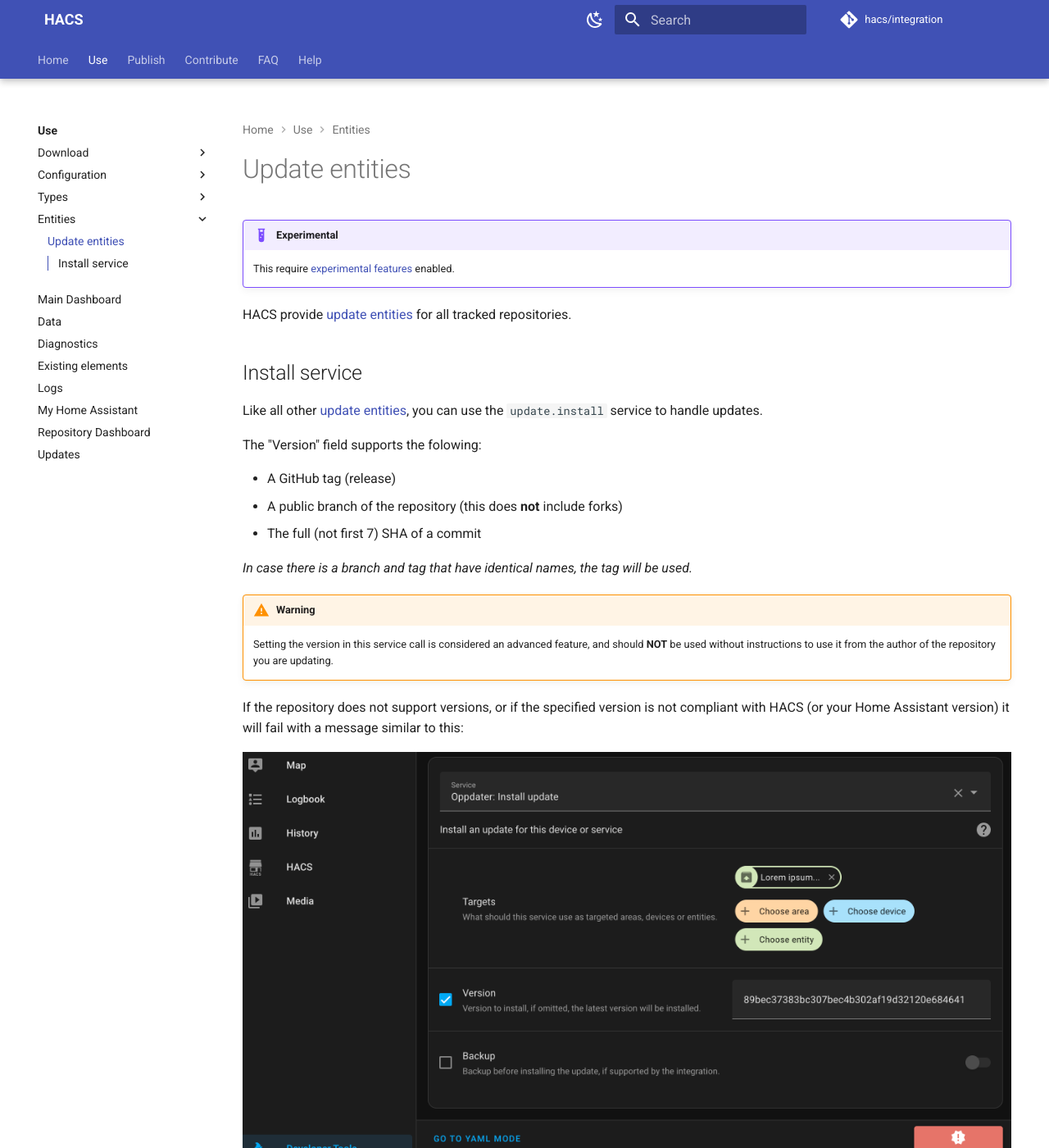
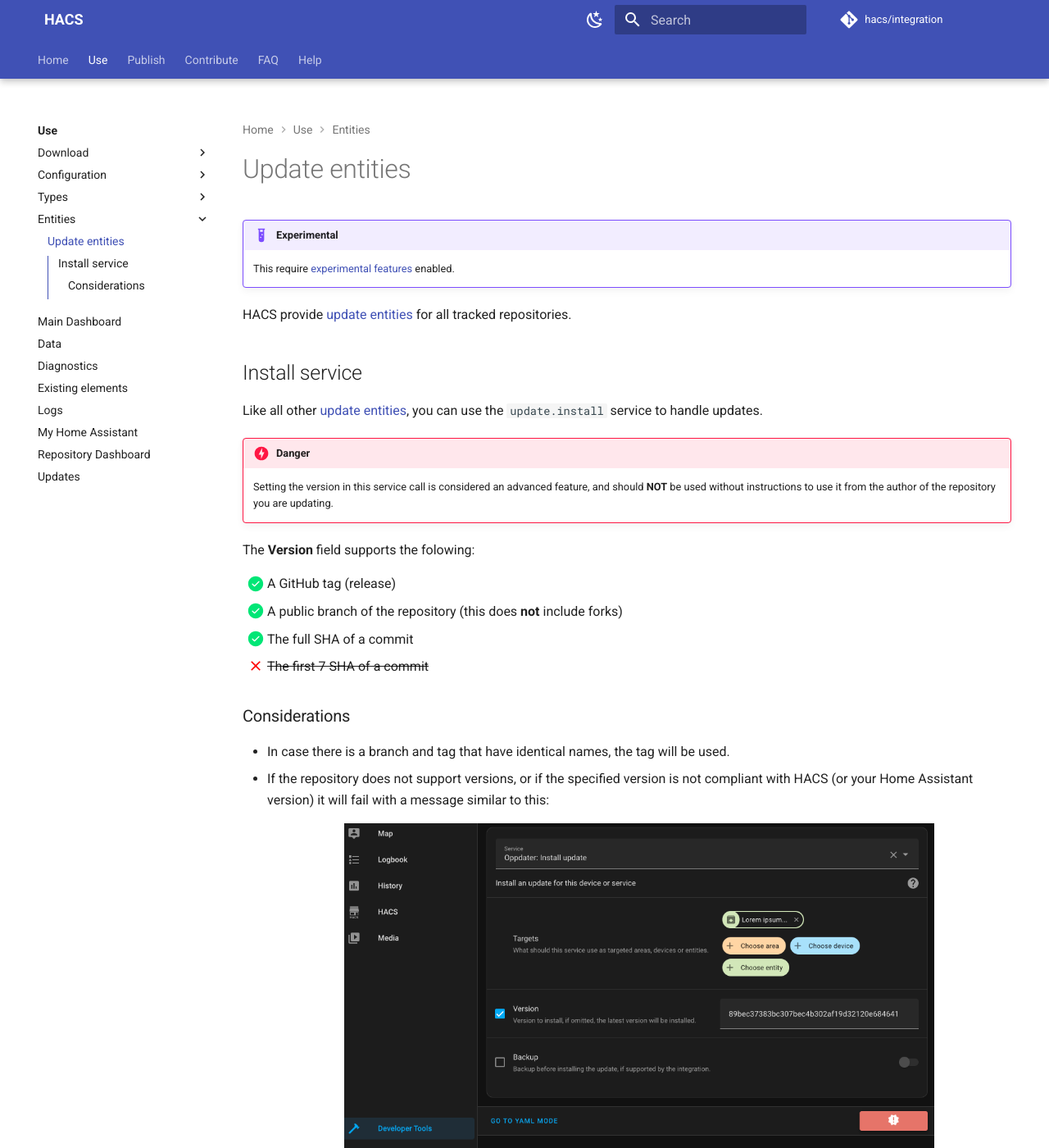
Before and after one commit to hacs/documentation, an MkDocs documentation site: the page built from source/docs/use/entities/update.md, in a window 1280 px wide and 1400 px high. Shown: the whole window at 82% size. Built offline with MkDocs 1.6.1 and Material for MkDocs 9.7.7, drawn with Linux system fonts in a browser that asks for light colours; plug-ins that fetch from the network failed and are left out; comment, search, counter and statistics services are not loaded; some of the changed text lies outside the part shown.

Commit message:
Should be good now I think

```diff
--- a/mkdocs.yml
+++ b/mkdocs.yml
@@ -203,15 +203,14 @@ nav:
     - docs/contribute/devcontainer.md
     - docs/contribute/documentation.md
     - docs/contribute/frontend.md
+    - docs/contribute/translation.md
     - docs/contribute/maintainer.md
-    - docs/contribute/translation.md
   - FAQ:
     - docs/faq/index.md
     - docs/faq/addons.md
     - docs/faq/beta.md
     - docs/faq/custom_repositories.md
     - docs/faq/data_sources.md
-    - docs/faq/download.md
     - docs/faq/experimental_features.md
     - docs/faq/github_account.md
     - docs/faq/ha_update.md
@@ -221,6 +220,7 @@ nav:
     - docs/faq/other_git_providers.md
     - docs/faq/private_repositories.md
     - docs/faq/select_version.md
+    - docs/faq/download.md
     - docs/faq/upgrade.md
   - Help:
     - docs/help/index.md
--- a/source/assets/stylesheets/extra.css
+++ b/source/assets/stylesheets/extra.css
@@ -79,3 +79,9 @@ a.generated-grid-link p:last-of-type {
   -webkit-mask-image: var(--md-admonition-icon--nerd-mode);
           mask-image: var(--md-admonition-icon--nerd-mode);
 }
+
+
+.md-typeset [type=checkbox]+.task-list-indicator:before {
+    background-color: red;
+    mask-image: var(--md-admonition-icon--failure);
+  }
--- a/source/docs/use/entities/update.md
+++ b/source/docs/use/entities/update.md
@@ -9,18 +9,22 @@ HACS provide [update entities](https://www.home-assistant.io/integrations/update
 
 Like all other [update entities](https://www.home-assistant.io/integrations/update/), you can use the `update.install` service to handle updates.
 
-The "Version" field supports the folowing:
-
-- A GitHub tag (release)
-- A public branch of the repository (this does **not** include forks)
-- The full (not first 7) SHA of a commit
-
-_In case there is a branch and tag that have identical names, the tag will be used._
-
-!!! warning
+!!! danger
     Setting the version in this service call is considered an advanced feature, and should **NOT** be used without instructions to use it from the author of the repository you are updating.
 
+The **Version** field supports the folowing:
 
-If the repository does not support versions, or if the specified version is not compliant with HACS (or your Home Assistant version) it will fail with a message similar to this:
+- [x] A GitHub tag (release)
+- [x] A public branch of the repository (this does **not** include forks)
+- [x] The full SHA of a commit
+- [ ] ~~The first 7 SHA of a commit~~
 
-![Image showing the service failing](/assets/images/update_service_failed.png)
+
+### Considerations
+
+- In case there is a branch and tag that have identical names, the tag will be used.
+- If the repository does not support versions, or if the specified version is not compliant with HACS (or your Home Assistant version) it will fail with a message similar to this:
+    <figure markdown="span">
+        ![Image showing the service failing](/assets/images/update_service_failed.png){ width="720" }
+        <figcaption>Image showing the service failing</figcaption>
+    </figure>
```
Also changed, not shown: source/docs/contribute/devcontainer.md (+0 -1 lines), source/docs/use/configuration/basic.md (+1 -1 lines).
